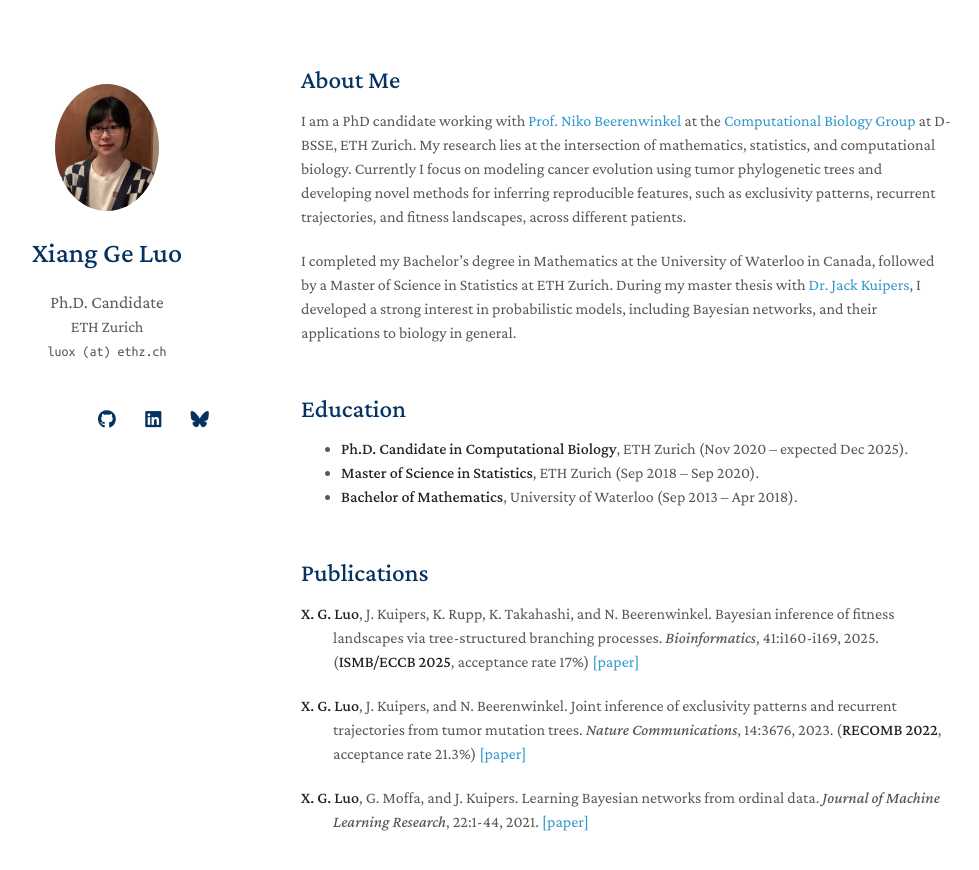
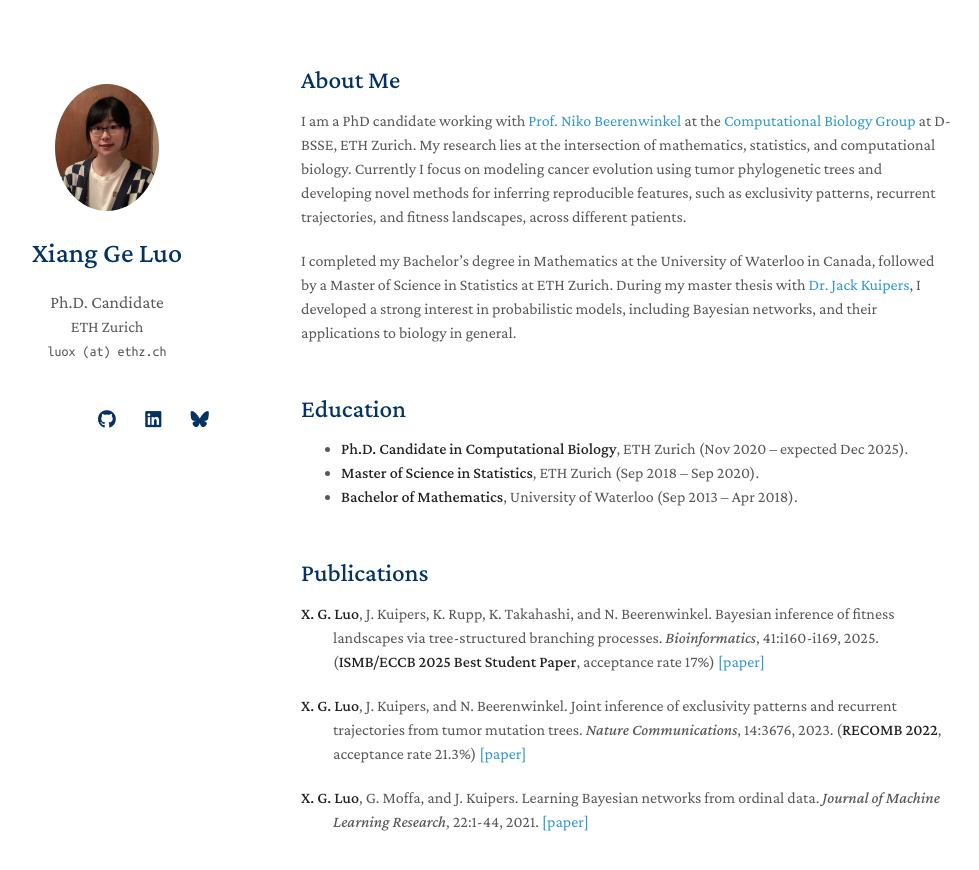
Before and after one commit to xgluo/xgluo.github.io, a Jekyll site: the page built from index.md, in a window 1280 px wide and 928 px high. Shown: the top 870 px of the window, without its empty margins (169-1148 px from the left). Built offline with Jekyll 4.4.1, drawn with Linux system fonts in a browser that asks for light colours; nearby versions of some CDN libraries; a style sheet for code colours, icons or effects is not loaded.

Commit message:
update CV

```diff
--- a/_includes/publications.md
+++ b/_includes/publications.md
@@ -1,7 +1,7 @@
 ## Publications
 
 <p style="text-indent: -2em; margin-left: 2em;">
-<strong>X. G. Luo</strong>, J. Kuipers, K. Rupp, K. Takahashi, and N. Beerenwinkel. Bayesian inference of fitness landscapes via tree-structured branching processes. <em>Bioinformatics</em>, 41:i160-i169, 2025. (<strong>ISMB/ECCB 2025</strong>, acceptance rate 17%) <a href="https://doi.org/10.1093/bioinformatics/btaf193" target="_blank">[paper]</a>
+<strong>X. G. Luo</strong>, J. Kuipers, K. Rupp, K. Takahashi, and N. Beerenwinkel. Bayesian inference of fitness landscapes via tree-structured branching processes. <em>Bioinformatics</em>, 41:i160-i169, 2025. (<strong>ISMB/ECCB 2025 Best Student Paper</strong>, acceptance rate 17%) <a href="https://doi.org/10.1093/bioinformatics/btaf193" target="_blank">[paper]</a>
 
 <p style="text-indent: -2em; margin-left: 2em;">
 <strong>X. G. Luo</strong>, J. Kuipers, and N. Beerenwinkel. Joint inference of exclusivity patterns and recurrent trajectories from tumor mutation trees. <em>Nature Communications</em>, 14:3676, 2023. (<strong>RECOMB 2022</strong>, acceptance rate 21.3%) <a href="https://www.nature.com/articles/s41467-023-39400-w" target="_blank">[paper]</a>
```
Also changed, not shown: 1 other file.
